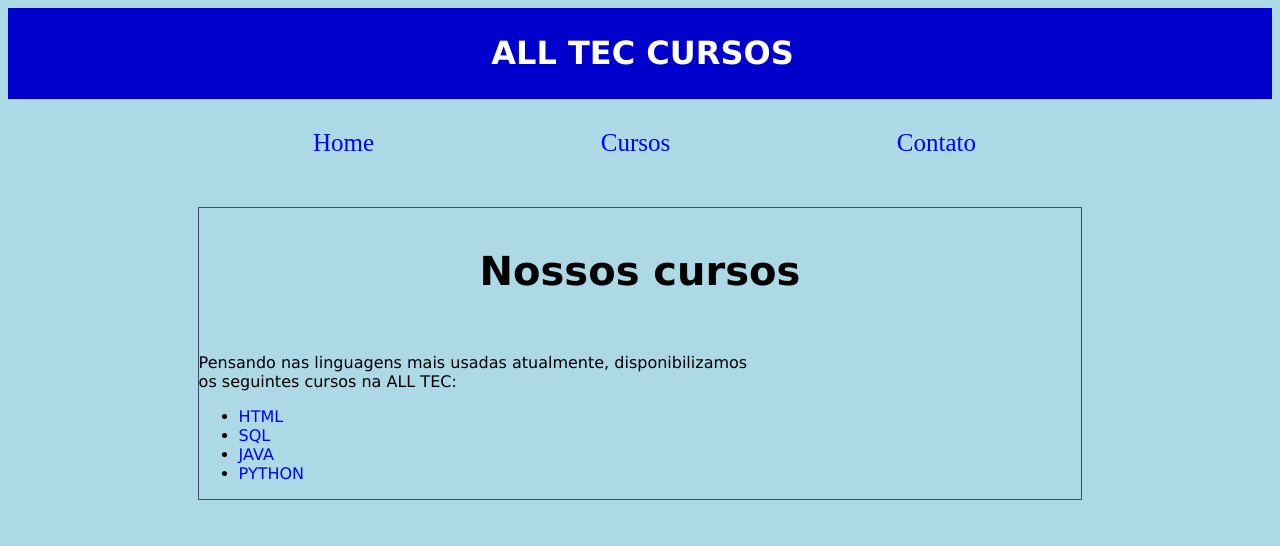
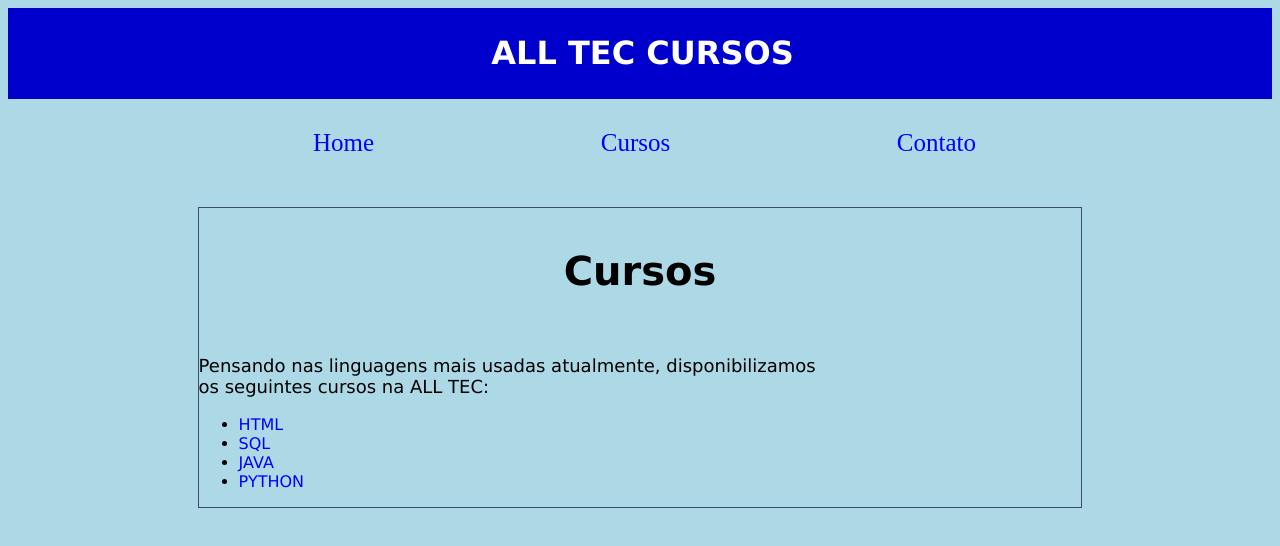
Before and after one commit to wesleyduarte29/ac4_desenvolvimento-de-sistemas, a plain HTML site: page cursos.html in a window 1280 px wide. Drawn offline with Linux system fonts and the light colour scheme.

Commit message:
Update cursos.html

```diff
--- a/cursos.html
+++ b/cursos.html
@@ -20,12 +20,12 @@
         </div>
 
 
-        <p>
         <div class="cont">
-        <h3>Nossos cursos</h3>
+            <h3>Cursos</h3>
 
-        </br>Pensando nas linguagens mais usadas atualmente, disponibilizamos
-        </br>os seguintes cursos na ALL TEC:
+            <p></br>Pensando nas linguagens mais usadas atualmente, disponibilizamos
+                </br>os seguintes cursos na ALL TEC:
+            </p>
         <ul>
             <li><a href="front.html">HTML</a></li>
             <li><a href="sql.html">SQL</a></li>
```
